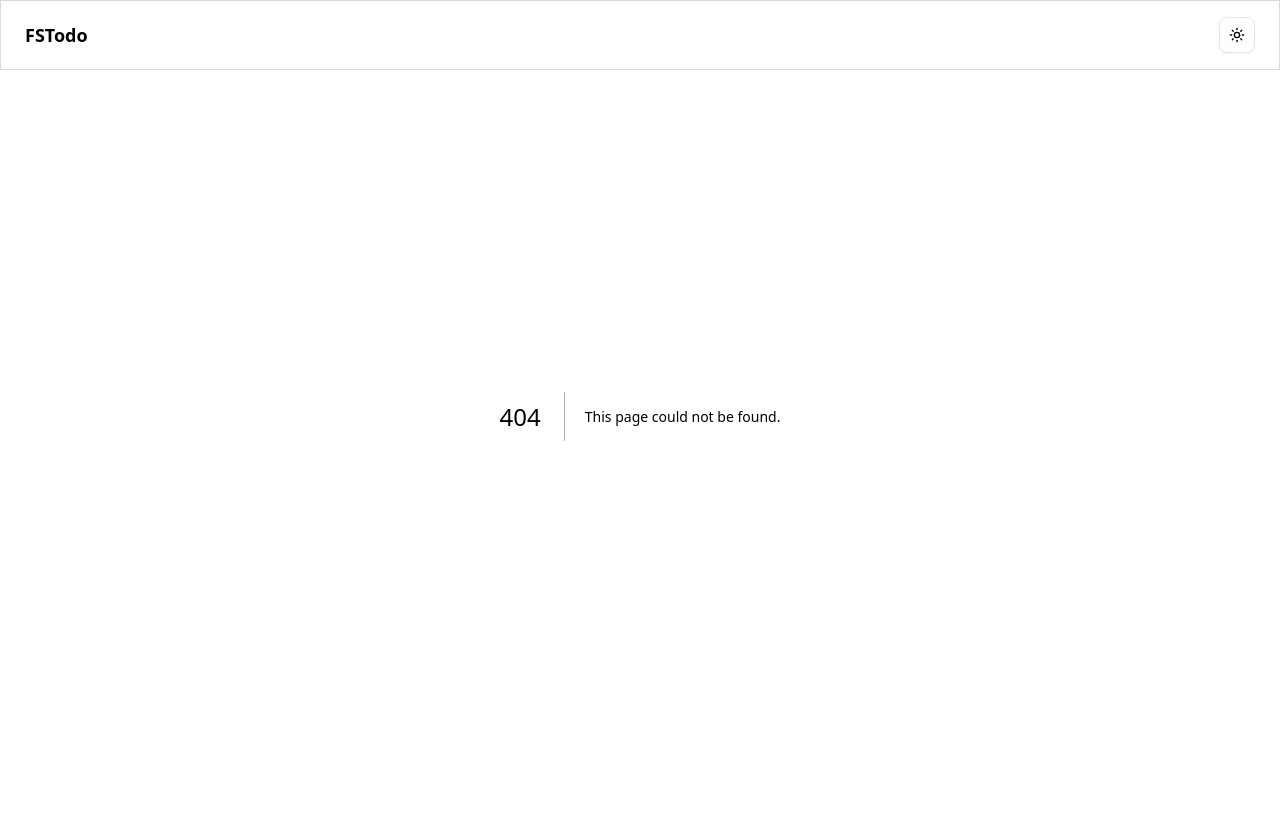
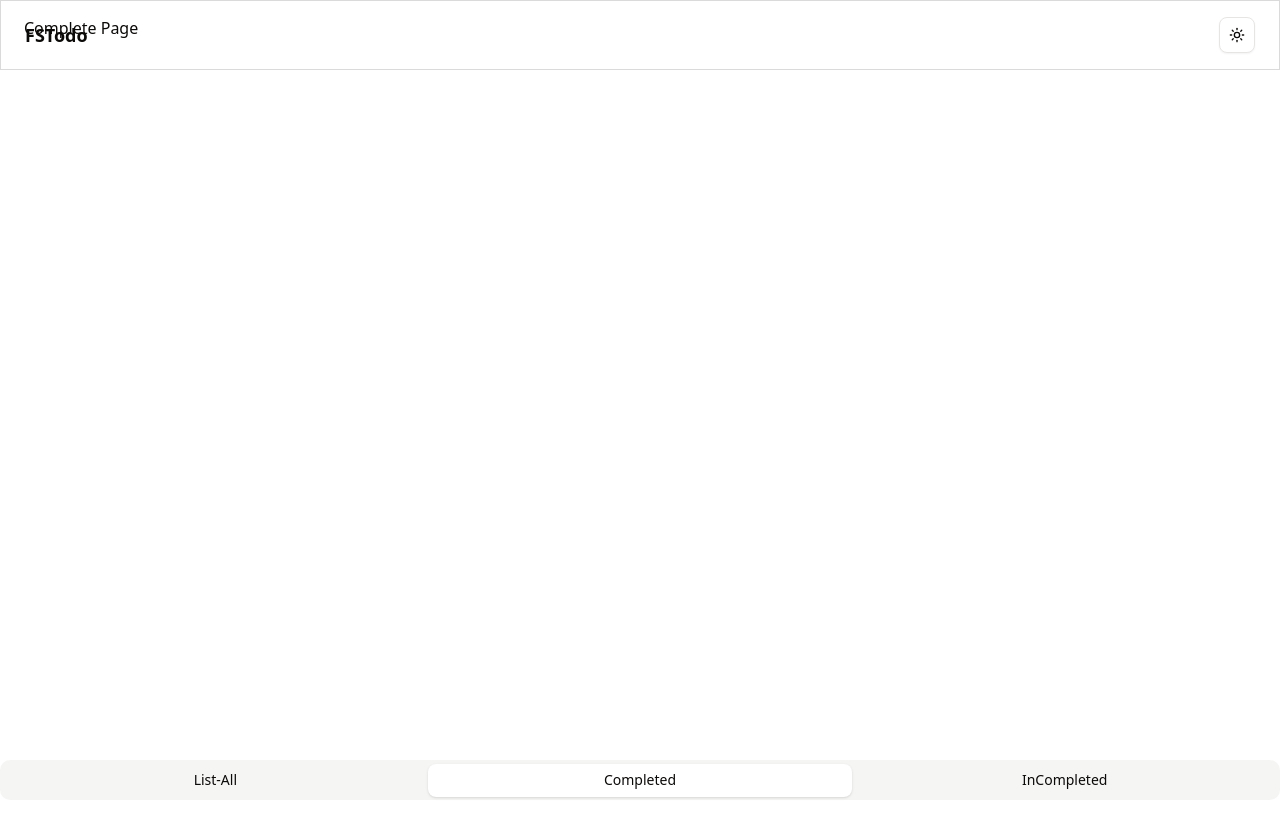
Before and after one commit to gopalsarkar-dev/fullstack_todo_ui, a Next.js app: page /complete in a window 1280 px wide. Before the commit this address had no page. After the commit the page ends 800 px from the top, so only its background shows below. Built offline with nearby package versions, Linux system fonts and the light colour scheme.

Commit message:
Bottom-tab done

```diff
--- a/package.json
+++ b/package.json
@@ -13,6 +13,7 @@
     "@hookform/resolvers": "5.0.0",
     "@radix-ui/react-label": "2.1.2",
     "@radix-ui/react-slot": "1.1.2",
+    "@radix-ui/react-tabs": "1.1.3",
     "class-variance-authority": "0.7.1",
     "clsx": "2.1.1",
     "lucide-react": "0.486.0",
--- /dev/null
+++ b/src/app/complete/page.tsx
@@ -0,0 +1,9 @@
+const page = () => {
+  return (
+    <>
+      <div className="">Complete Page</div>
+    </>
+  );
+};
+
+export default page;
--- /dev/null
+++ b/src/app/incomplete/page.tsx
@@ -0,0 +1,9 @@
+const page = () => {
+  return (
+    <>
+      <div className="">InComplete</div>
+    </>
+  );
+};
+
+export default page;
--- a/src/app/layout.tsx
+++ b/src/app/layout.tsx
@@ -1,6 +1,7 @@
 import ThemeProvider from "@/components/Header/ThemeProvider";
 import TopBar from "../components/Header/TobBar";
 import "./globals.css";
+import BottomTab from "@/components/BottomTab";
 type RootLayoutProviderProps = {
   children: React.ReactNode;
 };
@@ -17,6 +18,7 @@ const RootLayout = ({ children }: RootLayoutProviderProps) => {
           <main className="mx-auto max-w-7xl px-6 py-4">{children}</main>
 
           <TopBar />
+          <BottomTab />
         </ThemeProvider>
       </body>
     </html>
--- /dev/null
+++ b/src/components/BottomTab.tsx
@@ -0,0 +1,31 @@
+"use client";
+
+import { usePathname, useRouter } from "next/navigation";
+import { Tabs, TabsList, TabsTrigger } from "./ui/tabs";
+
+const BottomTab = () => {
+  const pathname = usePathname();
+
+  const { push } = useRouter();
+  return (
+    <>
+      <div className="fixed bottom-0 w-full">
+        <Tabs value={pathname} onValueChange={(key) => push(key)}>
+          <TabsList>
+            <TabsTrigger value="/" className="cursor-pointer">
+              List-All
+            </TabsTrigger>
+            <TabsTrigger value="/complete" className="cursor-pointer">
+              Completed
+            </TabsTrigger>
+            <TabsTrigger value="/incomplete" className="cursor-pointer">
+              InCompleted
+            </TabsTrigger>
+          </TabsList>
+        </Tabs>
+      </div>
+    </>
+  );
+};
+
+export default BottomTab;
--- /dev/null
+++ b/src/components/ui/tabs.tsx
@@ -0,0 +1,66 @@
+"use client";
+
+import * as React from "react";
+import * as TabsPrimitive from "@radix-ui/react-tabs";
+
+import { cn } from "@/lib/utils";
+
+function Tabs({
+  className,
+  ...props
+}: React.ComponentProps<typeof TabsPrimitive.Root>) {
+  return (
+    <TabsPrimitive.Root
+      data-slot="tabs"
+      className={cn("flex flex-col gap-2", className)}
+      {...props}
+    />
+  );
+}
+
+function TabsList({
+  className,
+  ...props
+}: React.ComponentProps<typeof TabsPrimitive.List>) {
+  return (
+    <TabsPrimitive.List
+      data-slot="tabs-list"
+      className={cn(
+        "bg-muted text-muted-foreground inline-flex h-10 w-full items-center justify-center rounded-lg p-[3px]",
+        className,
+      )}
+      {...props}
+    />
+  );
+}
+
+function TabsTrigger({
+  className,
+  ...props
+}: React.ComponentProps<typeof TabsPrimitive.Trigger>) {
+  return (
+    <TabsPrimitive.Trigger
+      data-slot="tabs-trigger"
+      className={cn(
+        "data-[state=active]:bg-background dark:data-[state=active]:text-foreground focus-visible:border-ring focus-visible:ring-ring/50 focus-visible:outline-ring dark:data-[state=active]:border-input dark:data-[state=active]:bg-input/30 text-foreground dark:text-muted-foreground inline-flex h-[calc(100%-1px)] w-full flex-1 items-center justify-center gap-1.5 rounded-md border border-transparent px-2 py-1 text-sm font-medium whitespace-nowrap transition-[color,box-shadow] focus-visible:ring-[3px] focus-visible:outline-1 disabled:pointer-events-none disabled:opacity-50 data-[state=active]:shadow-sm [&_svg]:pointer-events-none [&_svg]:shrink-0 [&_svg:not([class*='size-'])]:size-4",
+        className,
+      )}
+      {...props}
+    />
+  );
+}
+
+function TabsContent({
+  className,
+  ...props
+}: React.ComponentProps<typeof TabsPrimitive.Content>) {
+  return (
+    <TabsPrimitive.Content
+      data-slot="tabs-content"
+      className={cn("flex-1 outline-none", className)}
+      {...props}
+    />
+  );
+}
+
+export { Tabs, TabsList, TabsTrigger, TabsContent };
```
Also changed, not shown: 1 other file (tests, documents, lock files or other folders).
